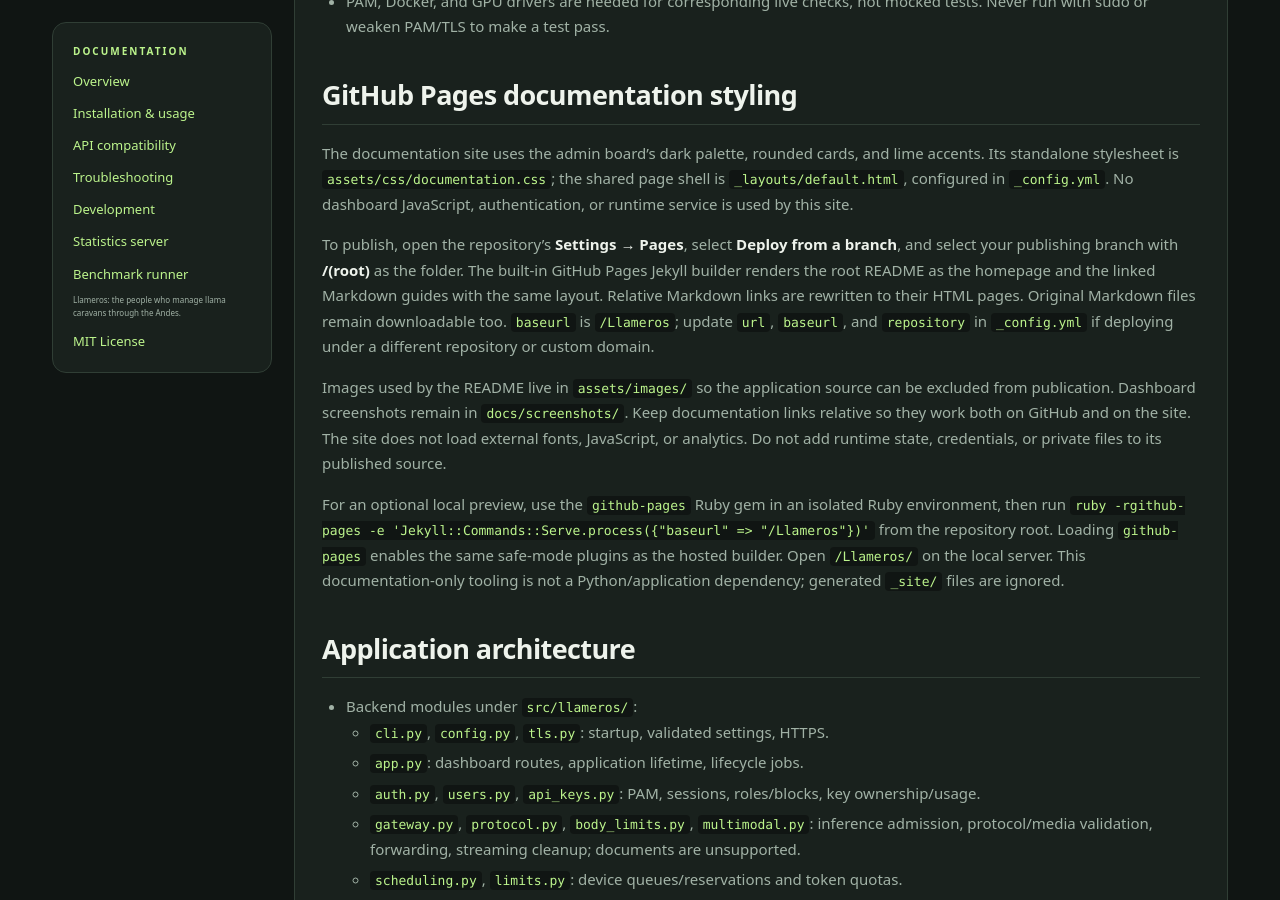
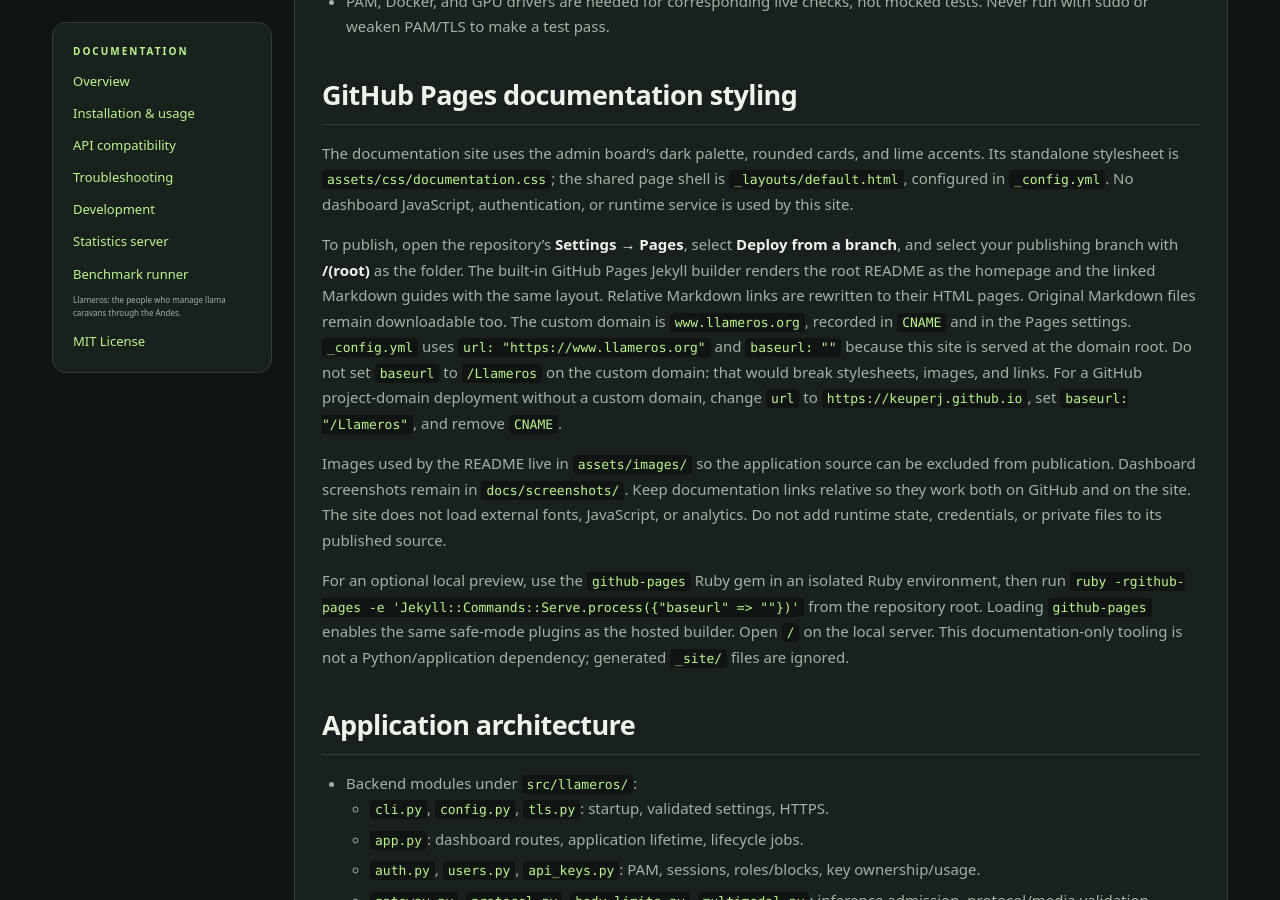
Before and after one commit to keuperj/Llameros, a Jekyll site: the page built from development.md, in a window 1280 px wide and 900 px high, scrolled down 762 px. Built offline with Jekyll 4.4.1, drawn with Linux system fonts in a browser that asks for light colours; our own code applies the rules of GitHub Pages for plain Markdown files.

Commit message:
website fix

```diff
--- a/_config.yml
+++ b/_config.yml
@@ -1,8 +1,9 @@
 # GitHub Pages: publish the repository root using the built-in Jekyll builder.
 title: Llameros
 description: Manage locally. Share securely. A hardware-aware Ollama dashboard for Linux.
-url: "https://keuperj.github.io"
-baseurl: "/Llameros"
+url: "https://www.llameros.org"
+# Custom domains serve this site at /, not at the GitHub project /Llameros/ path.
+baseurl: ""
 repository: keuperj/Llameros
 markdown: kramdown
 kramdown:
--- a/development.md
+++ b/development.md
@@ -37,8 +37,12 @@ branch**, and select your publishing branch with **/(root)** as the folder.
 The built-in GitHub Pages Jekyll builder renders the root README as the homepage
 and the linked Markdown guides with the same layout. Relative Markdown links are
 rewritten to their HTML pages. Original Markdown files remain downloadable too.
-`baseurl` is `/Llameros`; update `url`, `baseurl`, and `repository` in `_config.yml`
-if deploying under a different repository or custom domain.
+The custom domain is `www.llameros.org`, recorded in `CNAME` and in the Pages
+settings. `_config.yml` uses `url: "https://www.llameros.org"` and `baseurl: ""`
+because this site is served at the domain root. Do not set `baseurl` to
+`/Llameros` on the custom domain: that would break stylesheets, images, and links.
+For a GitHub project-domain deployment without a custom domain, change `url` to
+`https://keuperj.github.io`, set `baseurl: "/Llameros"`, and remove `CNAME`.
 
 Images used by the README live in `assets/images/` so the application source can
 be excluded from publication. Dashboard screenshots remain in `docs/screenshots/`.
```
Also changed, not shown: other parts of development.md (+2 -2 lines), tests/test_documentation_site.py (+3 -1 lines).
